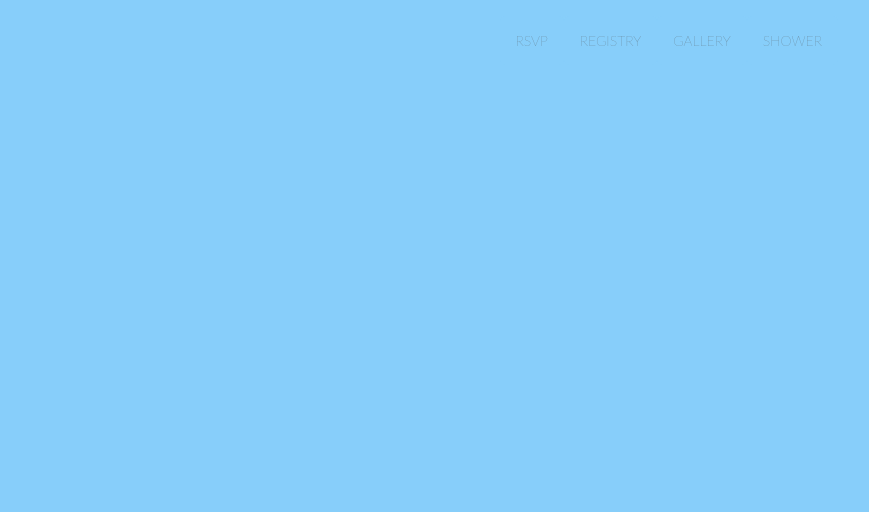
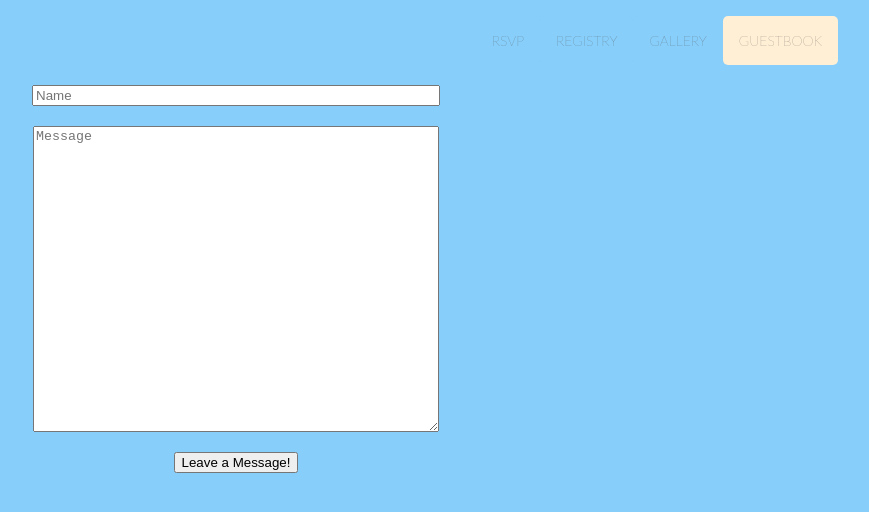
Before and after one commit to hshelbur/megs-babyshower, a React (Create React App) app: page /guestbook in a window 1280 px wide. Shown: the top 512 px of the page, without its empty margins (404-1273 px from the left). Built offline with nearby package versions, Linux system fonts and the light colour scheme.

Commit message:
UI for guestbook implemented and working

```diff
--- a/src/App.css
+++ b/src/App.css
@@ -79,3 +79,17 @@ body {
   width: 700px;
   height: 500px;
 }
+
+.post-form input, .post-form button, .post-form textarea {
+  display: block;
+  margin: 20px auto;
+}
+
+.post-form .name-input {
+  width: 400px;
+}
+
+.post-form .message-input {
+  width: 400px;
+  height: 300px;
+}
--- a/src/App.js
+++ b/src/App.js
@@ -5,6 +5,7 @@ import Nav from './layout/navbar.js';
 import Home from './pages/home.js';
 import RSVP from './pages/rsvp.js';
 import Registry from './pages/registry.js'
+import Guestbook from './pages/guestbook.js'
 
 class App extends Component {
   render() {
@@ -31,8 +32,8 @@ class App extends Component {
                       <div></div>
                     } />
 
-                  <Route path="/shower" render={() =>
-                      <div></div>
+                  <Route path="/guestbook" render={() =>
+                      <Guestbook />
                     } />
 
 
--- a/src/layout/navbar.js
+++ b/src/layout/navbar.js
@@ -9,7 +9,7 @@ class Nav extends Component {
             <li><NavLink to={{pathname: "/rsvp"}}>RSVP</NavLink></li>
             <li><NavLink to={{pathname: "/registry"}}>REGISTRY</NavLink></li>
             <li><NavLink to={{pathname: "/gallery"}}>GALLERY</NavLink></li>
-            <li><NavLink to={{pathname: "/shower"}}>SHOWER</NavLink></li>
+            <li><NavLink to={{pathname: "/guestbook"}}>GUESTBOOK</NavLink></li>
           </ul>
         </nav>
     );
--- /dev/null
+++ b/src/pages/guestbook.js
@@ -0,0 +1,66 @@
+import React, { Component } from 'react';
+
+const Button = props =>
+	<button onClick={props.onClick}  type="button" className="btn btn-primary" data-toggle="button" aria-pressed="false" autoComplete="off">
+ 		{props.label}
+	</button>
+
+const Post = props => (
+			<div className="post">
+				<p className="post-owner">{props.name}</p>
+				<p className="post-body">{props.message}</p>
+			</div>
+)
+
+const PostList = props => (
+	<main>
+    		{props.posts.map(function(post){
+    			return <Post name={post.name} message={post.message} />
+    		})}
+	</main>
+)
+
+class CreatePostForm extends Component {
+	constructor(props) {
+    	super(props);
+    	this.state = {post: {name: '', message: ''}};
+  	}
+
+	render(){
+		const {post} = this.state
+
+		return <div className="create-post-form">
+			<form className="post-form">
+				<input className="name-input" type='text' placeholder='Name' value={post.name} onChange={e => this.setState({post: {...post, name : e.target.value}})} />
+				<textarea className="message-input" type='text' placeholder='Message' value={post.message} onChange={e => this.setState({post: {...post, message : e.target.value}})} />
+				<Button className="button" onClick={() => this.props.addNewPost(post)} label='Leave a Message!' />
+			</form>
+		</div>
+	}
+}
+
+class Guestbook extends Component {
+	constructor (){
+		super();
+		this.state = {posts: []};
+		this.addNewPost = this.addNewPost.bind(this);
+	}
+
+	addNewPost(post){
+		const newPosts = this.state.posts.concat(post);
+		this.setState({posts: newPosts})
+    }
+
+    render(){
+    	return(
+	    	<div>
+	    		<CreatePostForm addNewPost={this.addNewPost} />
+	    		<PostList posts={this.state.posts} />
+	    	</div>
+    	)
+    }
+
+}
+
+
+export default Guestbook
```
